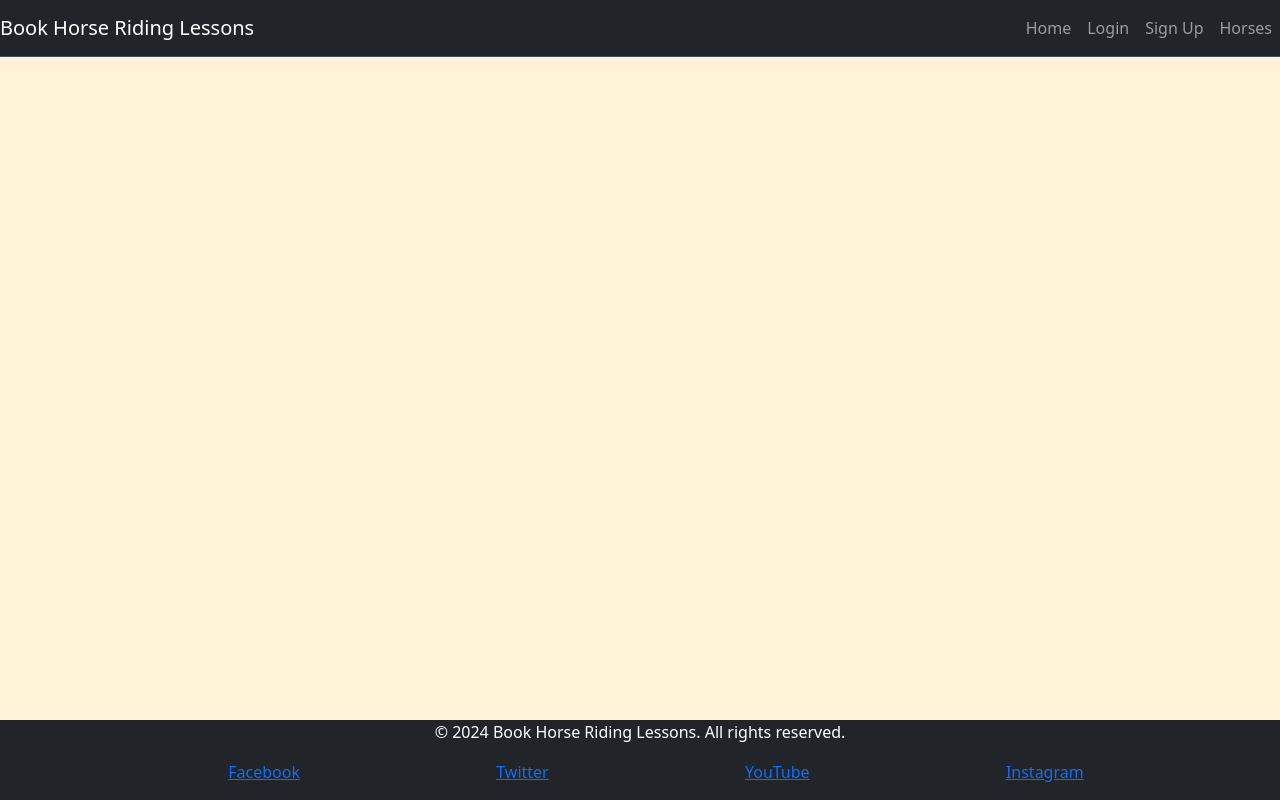
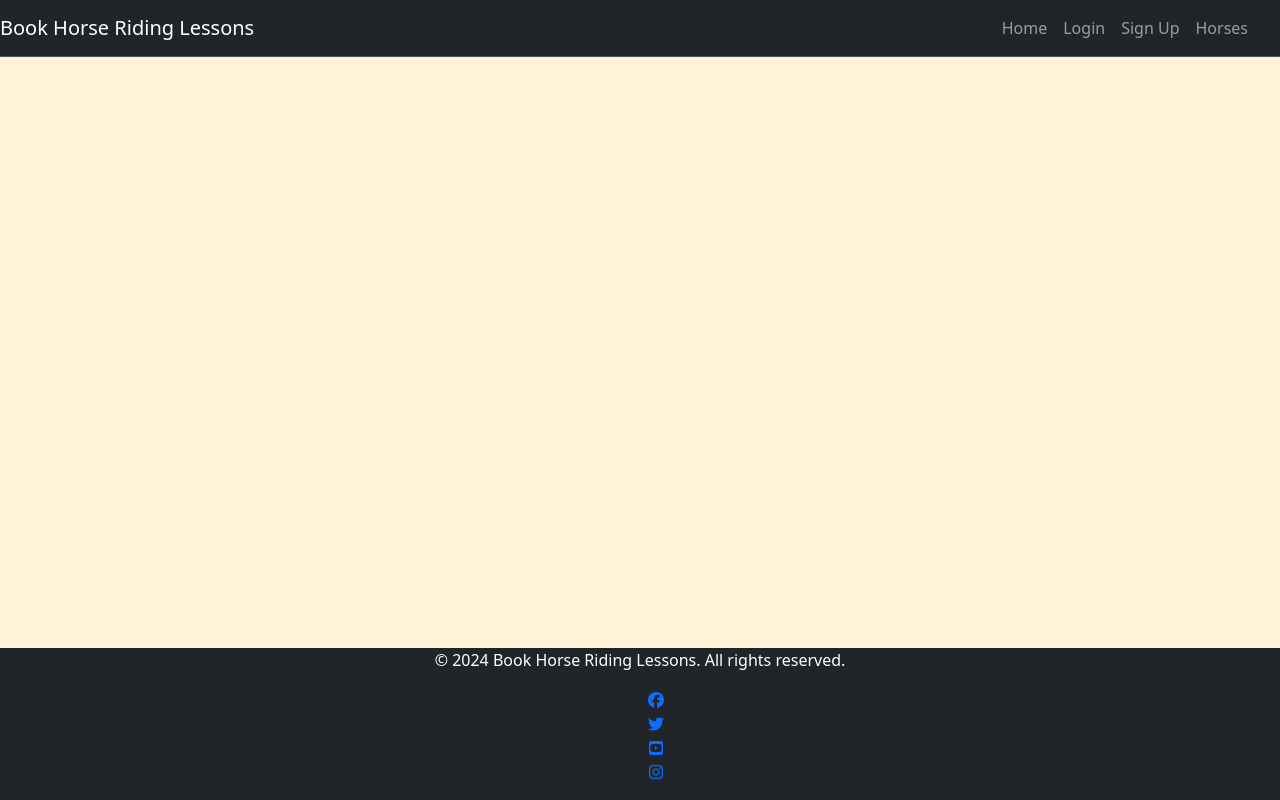
Before and after one commit to Soro82/book-horse-riding-lesson, a Django app: page /horses/ in a window 1280 px wide. Run offline with Django 4.2, Linux system fonts and the light colour scheme; data that the repository does not hold is empty; some libraries are stand-ins or nearby versions.

Commit message:
fix social network links in footer

```diff
--- a/static/css/style.css
+++ b/static/css/style.css
@@ -27,8 +27,5 @@ h1 {
 }
 
 #social-networks {
-    display: flex;
-    width: 100%;
     list-style-type: none;
-    justify-content: space-evenly;
 }
--- a/templates/base.html
+++ b/templates/base.html
@@ -25,7 +25,7 @@
                 aria-controls="navbarText" aria-expanded="false" aria-label="Toggle navigation">
                 <span class="navbar-toggler-icon"></span>
             </button>
-            <div class="collapse navbar-collapse justify-content-end" id="navbarText">
+            <div class="collapse navbar-collapse justify-content-end ms-2" id="navbarText">
                 <ul class="navbar-nav">
                     <li class="nav-item">
                         <a class="nav-link" href="{% url 'home' %}">Home</a>
@@ -37,10 +37,9 @@
                         <ul class="dropdown-menu">
                           <li><a class="dropdown-item" href="{% url 'bookings' %}">My Bookings</a></li>
                           <li><a class="dropdown-item" href="{% url 'booking' %}">Make Booking</a></li>
+                          <li><hr class="dropdown-divider"></li>
+                          <li><a class="dropdown-item" href="{% url 'account_logout' %}">Log Out</a></li>
                         </ul>
-                      </li>
-                      <li class="nav-item me-4">
-                        <a class="nav-link" href="{% url 'account_logout' %}">Log Out</a>
                       </li>
                     {% else %}
                     <li class="nav-item">
@@ -50,7 +49,7 @@
                         <a class="nav-link" href="{% url 'account_signup' %}">Sign Up</a>
                     </li>
                     {% endif %}
-                    <li class="nav-item">
+                    <li class="nav-item me-4">
                         <a class="nav-link" href="{% url 'horses_page' %}">Horses</a>
                     </li>
                 </ul>
@@ -81,32 +80,36 @@
     </main>
 
     <!-- Footer -->
-    <footer class="footer bg-dark text-white">
+    <footer class="footer bg-dark text-white justify-content-center">
         <p class="text-center">&copy; 2024 Book Horse Riding Lessons. All rights reserved.</p>
         <ul class="text-center" id="social-networks">
             <li>
                 <a href="https://www.facebook.com/" target="_blank" rel="noopener"
-                    aria-label="Visit our Facebook page (opens in a new tab)">Facebook<i class="fab fa-facebook"></i></a>
+                    aria-label="Link to Facebook (opens in a new tab)"><i class="fab fa-facebook"></i></a>
             </li>
             <li>
                 <a href="https://www.twitter.com/" target="_blank" rel="noopener"
-                    aria-label="Visit our Twitter page (opens in a new tab)">Twitter<i class="fa-brands fa-twitter"></i></a>
+                    aria-label="Link to Twitter (opens in a new tab)"><i class="fa-brands fa-twitter"></i></a>
             </li>
             <li>
                 <a href="https://www.youtube.com/" target="_blank" rel="noopener"
-                    aria-label="Visit our YouTube page (opens in a new tab)">YouTube<i class="fa-brands fa-square-youtube"></i></a>
+                    aria-label="Link to YouTube (opens in a new tab)"><i class="fa-brands fa-square-youtube"></i></a>
             </li>
             <li>
                 <a href="https://www.instagram.com/" target="_blank" rel="noopener"
-                    aria-label="Visit our Instagram page (opens in a new tab)">Instagram<i class="fa-brands fa-instagram"></i></a>
+                    aria-label="Link to Instagram (opens in a new tab)"><i class="fa-brands fa-instagram"></i></a>
             </li>
 
         </ul>
     </footer>
+    <!-- Font Awesome Script -->
+    <script src="https://kit.fontawesome.com/2d86b06213.js" crossorigin="anonymous"></script>
     <!-- JQuery Script -->
     <script src="https://code.jquery.com/jquery-3.7.1.js"
         integrity="sha256-eKhayi8LEQwp4NKxN+CfCh+3qOVUtJn3QNZ0TciWLP4=" crossorigin="anonymous"></script>
+    <!-- Connect to script file in static folder -->
     <script src="{% static 'js/script.js' %}"></script>
+    <!-- Bootstrap Script -->
     <script src="https://cdn.jsdelivr.net/npm/bootstrap@5.3.3/dist/js/bootstrap.bundle.min.js"
         integrity="sha384-YvpcrYf0tY3lHB60NNkmXc5s9fDVZLESaAA55NDzOxhy9GkcIdslK1eN7N6jIeHz" crossorigin="anonymous"></script>
 
--- a/templates/horses.html
+++ b/templates/horses.html
@@ -10,9 +10,9 @@
             <div class="card">
                 <img src="{{ horse.image.url }}" class="card-img-top" alt="A picture of a horse.">
                 <div class="card-body">
-                    <h3>{{ horse.name }}</h3>
-                    <h3>{{ horse.color }}</h3>
-                    <h3>{{ horse.height }}</h3>
+                    <h3>Name: {{ horse.name }}</h3>
+                    <h3>Color: {{ horse.color }}</h3>
+                    <h3>Height: {{ horse.height }}m</h3>
                     <a href="#" class="btn btn-primary btn-sm">Book Now</a>
                 </div>
             </div>
```
